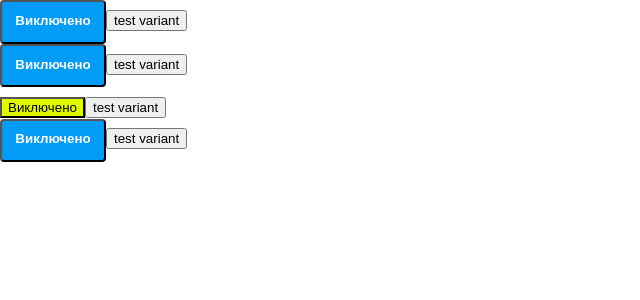
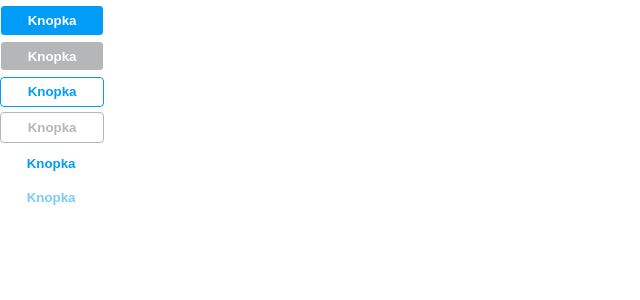
Before and after one commit to organizm/components-base, a React (Create React App) app: page / in a window 1280 px wide. Shown: the top 300 px of the page, without its empty margins (0-640 px from the left). Built offline with nearby package versions, Linux system fonts and the light colour scheme.

Commit message:
Fixing propertis
change css style

```diff
--- a/src/App.js
+++ b/src/App.js
@@ -8,10 +8,12 @@ function App() {
   return (
     <div className="App">
       <header className="App-header">
-        <Button color="main"/>
+        <Button color="main" size="sm"/>
+        <Button color="main" disabled="true"/>
         <Button color="secondary" />
+        <Button color="secondary" disabled="true" />
         <Button color="tertiary" />
-        <Button />
+        <Button color="tertiary" disabled="true" />
       </header>
     </div>
   );
--- a/src/components/button/Button.css
+++ b/src/components/button/Button.css
@@ -1,12 +1,22 @@
+* {
+  margin: 0;
+  padding: 0;
+}
+
 .main {
+  display: inline-block;
   width:auto;
   margin-left:auto;
   margin-right:auto;
   font-weight: 700;
   color: white;
   text-decoration: none;
-  padding: .8em 1em calc(.8em + 3px);
+  user-select: none;
+  padding: .5em 2em;
+  /* padding: .8em 1em calc(.8em + 3px); */
   border-radius: 4px;
+  outline: none;
+  border: 1px solid;
   background: #009cf7;
   box-shadow: 0 -0px #009cf7 inset;
   transition: 0.2s;
@@ -14,61 +24,106 @@
 .main:hover {
   background: #5ec0ee;
 }
-
 .main:active {
   background: #009cf7;
   box-shadow: 0 3px 009cf7 inset;
   background: linear-gradient(#009cf7, #5ec0ee) #5ec0ee;
 }
-
-.main-disable {
+.main:disabled {
   width:auto;
   margin-left:auto;
   margin-right:auto;
   font-weight: 700;
   color: white;
   text-decoration: none;
-  padding: .8em 1em calc(.8em + 3px);
+  padding: .5em 2em;
   border-radius: 4px;
-  background: #9ba1a5;
+  border: 1px solid;
+  background: #b5b6b8;
 }
 
 .secondary {
+  display: inline-block;
+  width:auto;
+  margin-left:auto;
+  margin-right:auto;
+  font-weight: 700;
+  color: #009cf7;
+  text-decoration: none;
+  user-select: none;
+  padding: .5em 2em;
+  /* padding: .8em 1em calc(.8em + 3px); */
+  border-radius: 4px;
+  outline: none;
+  border: 1px solid;
+  background: white;
+  transition: 0.2s;
+}
+.secondary:hover {
+  color: #5ec0ee;
+  background: white;
+  border-color: #5ec0ee;
+}
+.secondary:active {
+  background: #009cf7;
+  box-shadow: 0 3px 009cf7 inset;
+  background: linear-gradient(#009cf7, #5ec0ee) #5ec0ee;
+}
+.secondary:disabled {
   width:auto;
   margin-left:auto;
   margin-right:auto;
   font-weight: 700;
   color: white;
   text-decoration: none;
-  padding: .8em 1em calc(.8em + 3px);
+  padding: .5em 2em;
   border-radius: 4px;
-  background: #009cf7;
-  box-shadow: 0 -0px #009cf7 inset;
+  border: 1px solid;
+  color: #b5b6b8;
+  background: white;
+  border-color: #b5b6b8;
+}
+
+.tertiary {
+  display: inline-block;
+  width:auto;
+  margin-left:auto;
+  margin-right:auto;
+  font-weight: 700;
+  color: #009cf7;
+  text-decoration: none;
+  user-select: none;
+  padding: .5em 2em;
+  /* padding: .8em 1em calc(.8em + 3px); */
+  border-radius: 4px;
+  outline: none;
+  border: none;
+  background: white;
   transition: 0.2s;
 }
-.secondary:hover {
-  background: #5ec0ee;
+.tertiary:hover {
+  color: #5ec0ee;
+  background: white;
+  border-color: #5ec0ee;
 }
-
-.secondary:active {
+.tertiary:active {
   background: #009cf7;
   box-shadow: 0 3px 009cf7 inset;
   background: linear-gradient(#009cf7, #5ec0ee) #5ec0ee;
 }
-
-.secondary-disable {
+.tertiary:disabled {
   width:auto;
   margin-left:auto;
   margin-right:auto;
   font-weight: 700;
-  color: white;
   text-decoration: none;
-  padding: .8em 1em calc(.8em + 3px);
+  padding: .5em 2em;
   border-radius: 4px;
-  background: #9ba1a5;
+  border: none;
+  color: #7accf1;
+  background: white;
 }
 
-.tertiary {
-  background: 'yellow';
-  background-color: #dff800;
+.sm{
+  background:
 }
--- a/src/components/button/Button.jsx
+++ b/src/components/button/Button.jsx
@@ -8,31 +8,84 @@ class ButtonComponent extends React.PureComponent{
         super(props);
         this.state = {
             color: 'secondary',
-            disabled: true,
+            disabled: false,
             className: 'Button',
-            isToggleOn: false,
-            disable:false};
+            size: 'sm',
+            };
 
         // це обовзково для работи `this` .
         this.onClick = this.onClick.bind(this);
       }
 
-    onClick() {
-        this.setState(state => ({
-          isToggleOn: !state.isToggleOn
-        }));
+    onClick(e) {
+        if (this.props.disabled) {
+            e.preventDefault();
+            return;
+          }
+
+          if (this.props.onClick) {
+            this.props.onClick(e);
+          }
     }
 
     render() {
-        // return <button>Sample</button>
+        let {
+            active,
+            // 'aria-label': ariaLabel,
+            block,
+            className,
+            close,
+            cssModule,
+            color,
+            outline,
+            size,
+            tag: Tag,
+            innerRef,
+            ...attributes
+          } = this.props;
 
-        return <div >
-        <button variant="outline-primary" disabled={this.state.disable} className={this.props.color} type="button" onClick={this.onClick}>
-            {this.state.isToggleOn ? 'Включено' : 'Виключено'}
+        if (close && typeof attributes.children === 'undefined') {
+            attributes.children = <span aria-hidden>×</span>;
+          }
+
+          const classes = [
+            ,
+            { close },
+            close || 'btn',
+            size ? `${color}-${size}` : false,
+            block ? 'btn-block' : false,
+            { active, disabled: this.props.disabled }];
+
+          if (attributes.href && Tag === 'button') {
+            Tag = 'a';
+          }
+
+          if (this.props.color && size === color) {
+            size = size;
+          }
+
+        //   const defaultAriaLabel = close ? 'Close' : null;
+
+        return <div сlassName={size}>
+            <button
+                className={this.props.color}
+                type={(Tag === 'button' && attributes.onClick) ? 'button' : undefined}
+                disabled={this.props.disabled}
+                onClick={this.onClick}>
+                Knopka
             </button>
-            <button variant="outline-primary"> test variant</button>
-            {console.log('start', this.state)}
-            </div>
+            {/* <Tag
+                type={(Tag === 'button' && attributes.onClick) ? 'button' : undefined}
+                {...attributes}
+                ref={innerRef}
+                onClick={this.onClick}
+                aria-label={ariaLabel || defaultAriaLabel}>
+
+            </Tag> */}
+
+            {console.log('start props', this.props)}
+            {console.log('start state', this.state)}
+        </div>
     }
 }
 
@@ -45,9 +98,12 @@ ButtonComponent.propTypes = {
     className: PropTypes.string,
 };
 
-ButtonComponent.defaultProps = {color: 'secondary',
-disabled: true,
-className: 'main',
-isToggleOn: true};
+ButtonComponent.defaultProps = {
+    color: 'secondary',
+    disabled: false,
+    className: 'main',
+    tag: 'button',
+    size: 'sm',
+    };
 
 export const Button = ButtonComponent;
```
